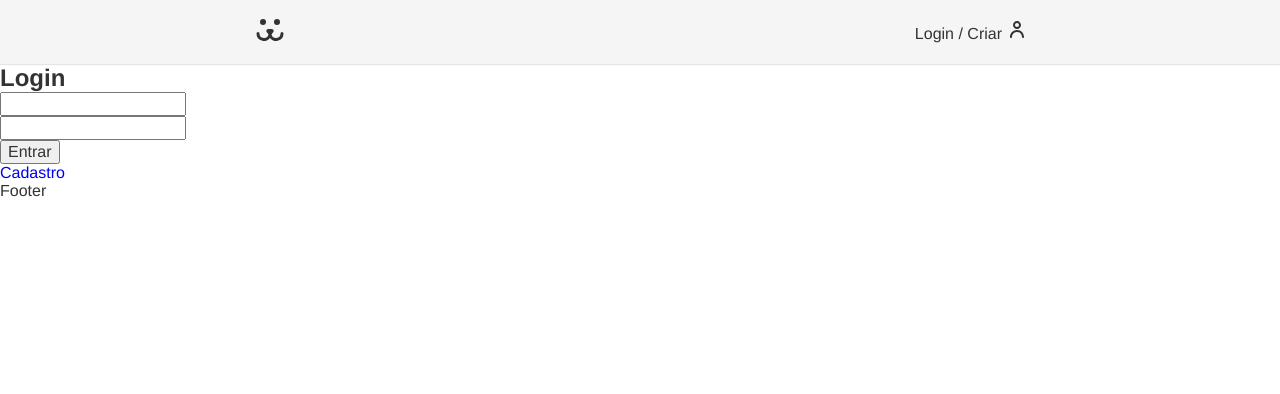
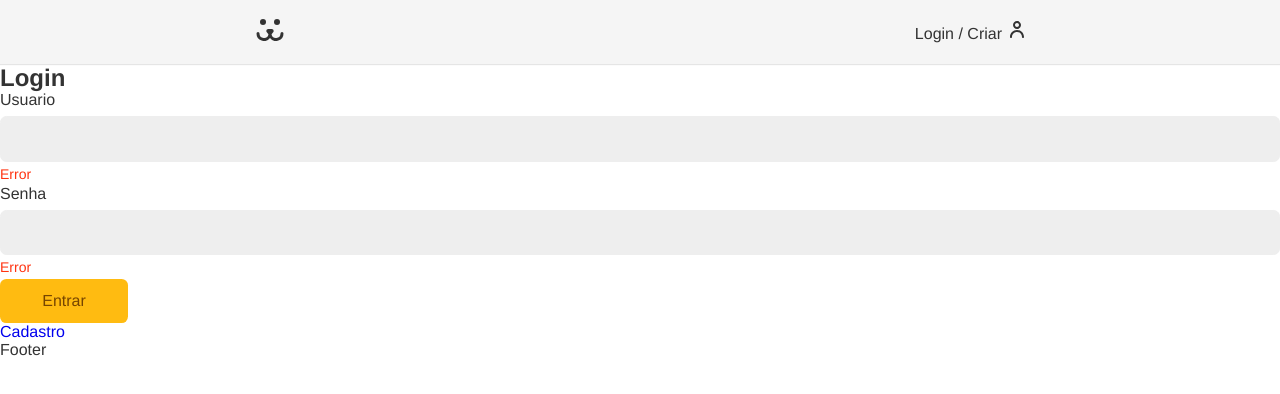
Before and after one commit to yurirps/SocialDogs, a React (Vite) app: page /login in a window 1280 px wide. Shown: the top 394 px of the page. Built offline with nearby package versions, Linux system fonts and the light colour scheme.

Commit message:
Form Component

```diff
--- /dev/null
+++ b/src/Components/Forms/Button.jsx
@@ -0,0 +1,10 @@
+import React from 'react'
+import styles from './Button.module.css'
+
+const Button = ({children, ...props}) => {
+  return (
+    <button {...props} className={styles.button}>{children}</button>
+  )
+}
+
+export default Button
--- /dev/null
+++ b/src/Components/Forms/Button.module.css
@@ -0,0 +1,24 @@
+.button {
+    font-size: 1rem;
+    font-family: var(--type-first);
+    cursor: pointer;
+    border: none;
+    border-radius: 0.4rem;
+    background: #fb1;
+    color: #764501;
+    min-width: 8rem;
+    padding: 0.8rem 1.2rem;
+    box-sizing: border-box;
+    transition: 0.1s;
+}
+
+.button:hover,
+.button:focus {
+    outline: none;
+    box-shadow: 0 0 0 3px #fea, 0 0 0 4px #fb1;
+}
+
+.button:disabled {
+    opacity: 0.5;
+    cursor: wait;
+}
--- /dev/null
+++ b/src/Components/Forms/Input.jsx
@@ -0,0 +1,15 @@
+import React from 'react'
+import styles from './Input.module.css'
+
+const Input = ({ label, type, name }) => {
+    return (
+        <div className={styles.wrapper}>
+            <label htmlFor={name}  className={styles.label} > {label} </label>
+            <input id={name} name={name} className={styles.input} type={type} />
+            <p  className={styles.error}>Error</p>
+        </div>
+
+    )
+}
+
+export default Input
--- /dev/null
+++ b/src/Components/Forms/Input.module.css
@@ -0,0 +1,36 @@
+.wrapped {
+    margin-bottom: 1rem;
+}
+
+.input {
+    border: 1px solid #eee;
+    display: block;
+    width: 100%;
+    font-size: 1rem;
+    padding: 0.8rem;
+    border-radius: 0.4rem;
+    background: #eee;
+    transition: 0.2s;
+}
+
+.input:focus,
+.input:hover {
+    outline: none;
+    border-color: #fb1;
+    background: white;
+    box-shadow: 0 0 0 3px #fea;
+}
+
+.label {
+    display: block;
+    font-size: 1rem;
+    line-height: 1;
+    padding-bottom: 0.5rem;
+}
+
+.error {
+    color: #f31;
+    font-size: 0.875rem;
+    margin-top: 0.25rem;
+    margin-bottom: .25rem;
+}
--- a/src/Components/Login/LoginForm.jsx
+++ b/src/Components/Login/LoginForm.jsx
@@ -1,5 +1,7 @@
 import React from 'react'
 import { Link } from 'react-router-dom'
+import Input from '../Forms/Input';
+import Button from '../Forms/Button';
 
 const LoginForm = () => {
 
@@ -28,19 +30,9 @@
         <section>
             <h1>Login</h1>
             <form action='' onSubmit={handleSubmit}>
-                <input
-                    type="text"
-                    value={username}
-                    onChange={({ target }) => setUsername(target.value)}
-                />
-
-                <input
-                    type="text"
-                    value={password}
-                    onChange={({ target }) => setPassword(target.value)}
-                />
-
-                <button>Entrar</button>
+                <Input label="Usuario" type='text' name="username" />
+                <Input label="Senha" type="password" name="password" />
+                <Button>Entrar</Button>
             </form>
 
             <Link to="/login/criar">Cadastro</Link>
```
